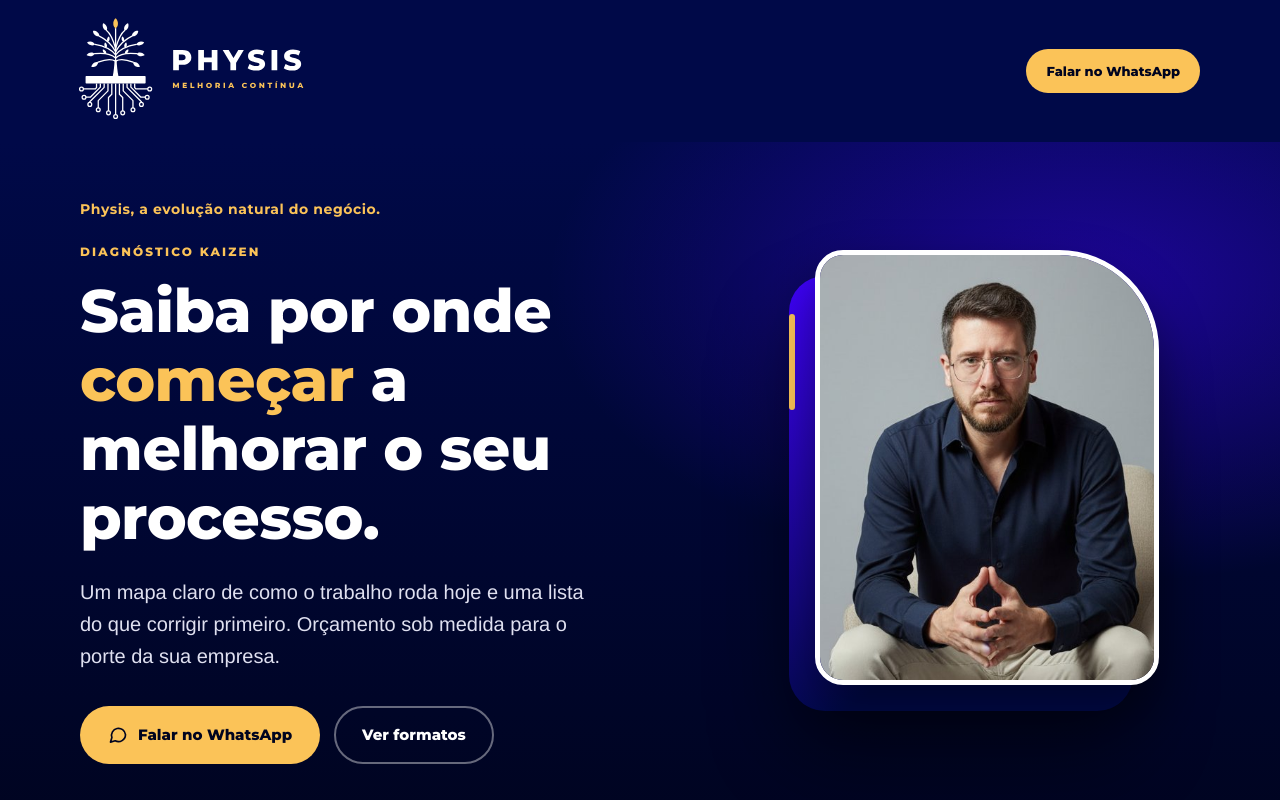
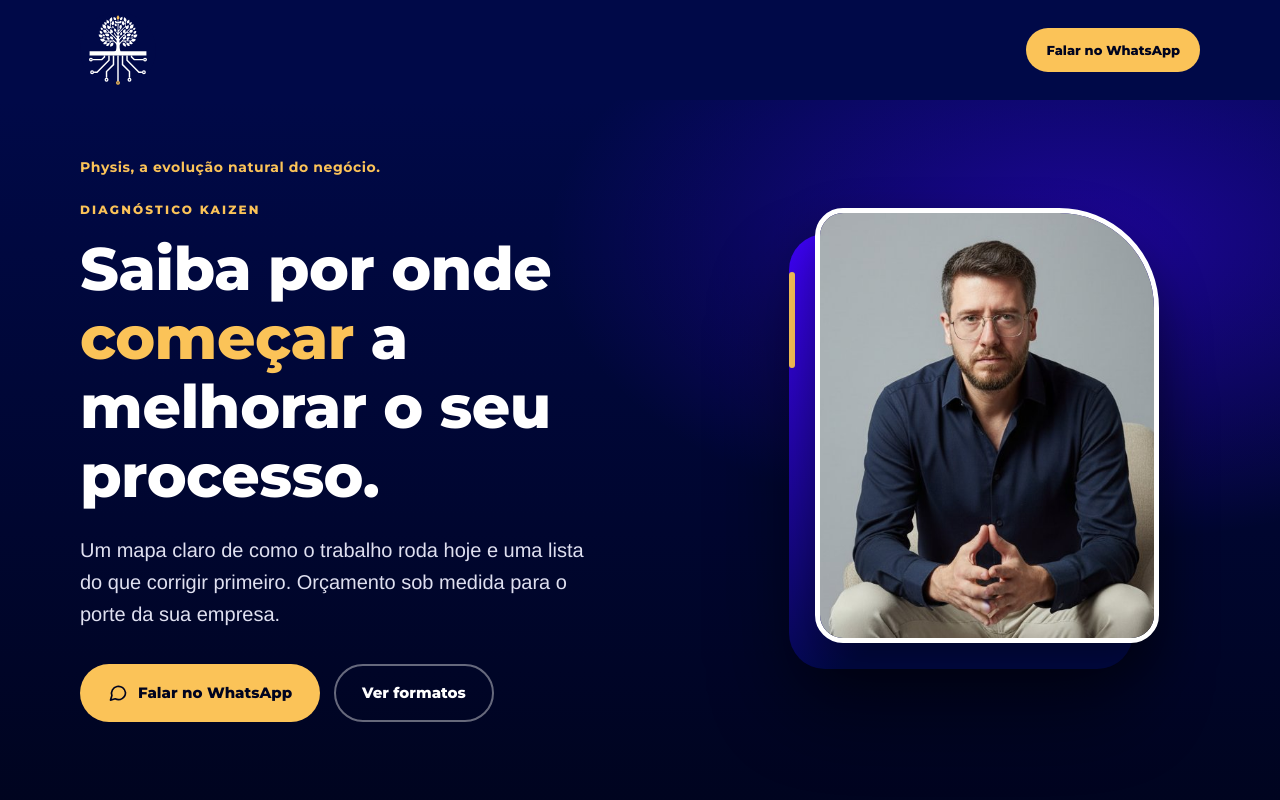
Before and after one commit to digitalphysis/site, a plain HTML site: page consultoria/index.html in a window 1280 px wide. Shown: the top 800 px of the page. Drawn offline with Linux system fonts and the light colour scheme.

Commit message:
Atualiza logo da Physis no topo, favicon e rodapé

```diff
--- a/consultoria/index.html
+++ b/consultoria/index.html
@@ -6,6 +6,8 @@
 <title>Diagnóstico Kaizen | Physis</title>
 <meta name="description" content="Diagnóstico de processos da Physis: o mapa do trabalho como ele roda hoje e uma lista priorizada do que corrigir primeiro. Orçamento de acordo com o porte da empresa.">
 <meta name="theme-color" content="#000948">
+<link rel="icon" href="assets/physis-simbolo-circulo-navy.svg" type="image/svg+xml">
+<link rel="apple-touch-icon" href="assets/apple-touch-icon.png">
 <style>
 @font-face{font-family:"Montserrat";src:url("assets/fonts/Montserrat.ttf") format("truetype");font-weight:100 900;font-style:normal;font-display:swap}
 @font-face{font-family:"Liberation Sans";src:url("assets/fonts/LiberationSans-Regular.ttf") format("truetype");font-weight:400;font-display:swap}
@@ -46,8 +48,8 @@ h2{font-size:clamp(26px,4.4vw,38px);max-width:22ch}
 
 /* topo + hero */
 .topo{background:var(--navy);position:relative;z-index:2}
-.nav{display:flex;align-items:center;justify-content:space-between;gap:16px;padding:6px 0}
-.nav img{height:96px;width:auto;margin-left:-10px}
+.nav{display:flex;align-items:center;justify-content:space-between;gap:16px;padding:10px 0}
+.nav img{height:60px;width:auto}
 .hero{background:radial-gradient(900px 500px at 85% 20%,rgba(64,2,255,.45),transparent 60%),linear-gradient(180deg,var(--navy) 0%,var(--navy-escuro) 100%);color:#fff;padding:40px 0 88px;overflow:hidden}
 .hero-grid{display:grid;gap:56px;align-items:center}
 .hero h1{color:#fff;font-size:clamp(34px,6.4vw,60px);max-width:14ch}
@@ -165,7 +167,7 @@ details p{padding:0 24px 22px;color:var(--muted)}
 /* rodapé */
 footer{background:var(--navy-escuro);color:#c9cbe4;padding:56px 0 40px;font-size:15px}
 .foot-grid{display:grid;gap:30px}
-footer img{height:96px;width:auto;margin-left:-10px}
+footer img{height:156px;width:auto}
 footer strong{display:block;color:#fff;font-family:var(--titulo);font-weight:800;font-size:13px;letter-spacing:.14em;text-transform:uppercase;margin-bottom:10px}
 footer a{color:#fff;text-underline-offset:3px}
 footer li{list-style:none;margin:6px 0}
@@ -197,7 +199,9 @@ footer li{list-style:none;margin:6px 0}
   body{padding-bottom:0}
   .sticky-wa{display:none}
   .hero{padding:56px 0 110px}
-  .nav img{height:130px;margin-left:-14px}
+  .nav{padding:12px 0}
+  .nav img{height:76px}
+  footer img{height:180px}
   .hero-grid{grid-template-columns:1.15fr .85fr}
   .sint-grid,.ent-grid{grid-template-columns:repeat(3,1fr)}
   .sobre-grid{grid-template-columns:340px 1fr}
@@ -214,7 +218,7 @@ footer li{list-style:none;margin:6px 0}
 
 <div class="topo">
   <div class="wrap nav">
-    <a href="#inicio" aria-label="Physis"><img src="assets/physis-horizontal-branco.svg" alt="Physis" width="592" height="290"></a>
+    <a href="#inicio" aria-label="Physis"><img src="assets/physis-simbolo-circulo-navy.svg" alt="Physis" width="2475" height="2475"></a>
     <a class="btn btn-ouro btn-sm" href="https://wa.me/5511964299250?text=Ol%C3%A1%2C%20Daniel.%20Vi%20a%20p%C3%A1gina%20do%20Diagn%C3%B3stico%20Kaizen%20e%20quero%20entender%20como%20funciona.">Falar no WhatsApp</a>
   </div>
 </div>
@@ -443,7 +447,7 @@ footer li{list-style:none;margin:6px 0}
   <div class="wrap">
     <div class="foot-grid">
       <div>
-        <img src="assets/physis-horizontal-branco.svg" alt="Physis" width="592" height="290" loading="lazy">
+        <img src="assets/physis-completo-branco.svg" alt="Physis" width="2475" height="2475" loading="lazy">
         <p style="margin-top:8px">Physis, a evolução natural do negócio.</p>
         <p>São Paulo, SP</p>
       </div>
```
Also changed, not shown: consultoria/assets/physis-completo-branco.svg (added), consultoria/assets/physis-simbolo-circulo-navy.svg (added), 1 other file.
